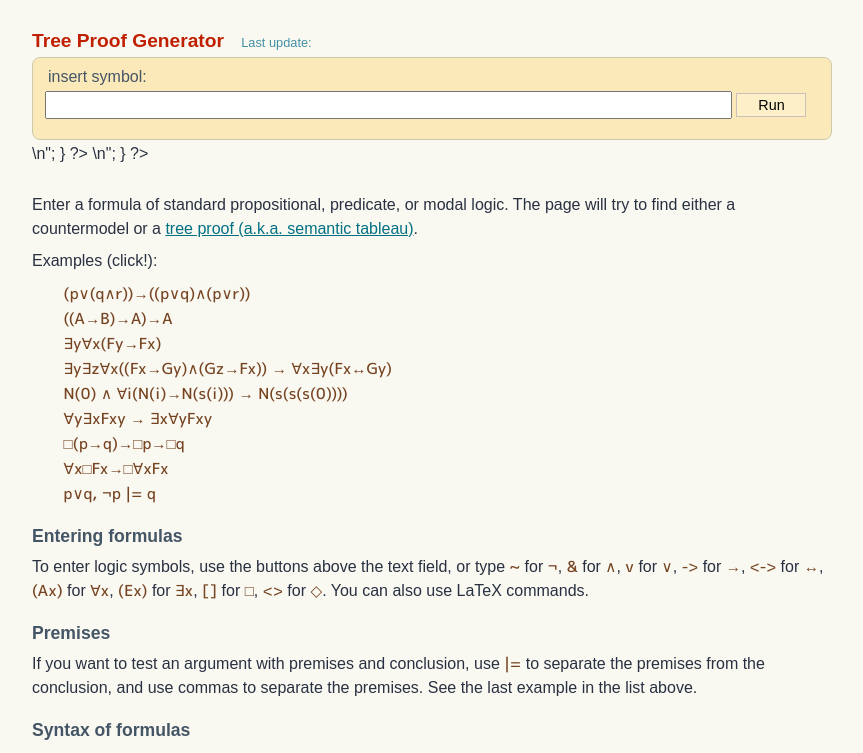
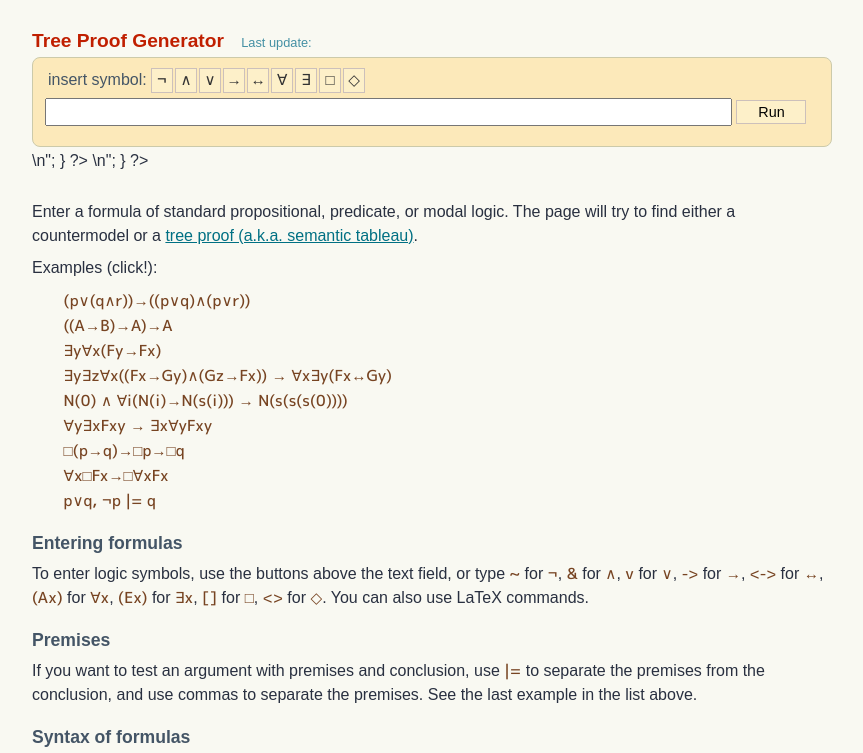
Before and after one commit to wo/tpg, a PHP site: page / in a window 1280 px wide. Shown: the top 753 px of the page, without its empty margins (208-1071 px from the left). Run offline with PHP 8.4, Linux system fonts and the light colour scheme.

Commit message:
minor improvements to page rendering and history navigation

```diff
--- a/index.html
+++ b/index.html
@@ -18,7 +18,10 @@
 
 <form id="inputForm" action="." method="get" onsubmit="return false">
   <div id="symbolButtonRow">
-    insert <span class="hideOnTablet">symbol:</span> <span id="symbolButtons"></span>
+    insert <span class="hideOnTablet">symbol:</span>
+    <div id="symbolButtons">
+      <div class="symbutton button formula">¬</div><div class="symbutton button formula">∧</div><div class="symbutton button formula">∨</div><div class="symbutton button formula">→</div><div class="symbutton button formula">↔</div><div class="symbutton button formula">∀</div><div class="symbutton button formula">∃</div><div class="symbutton button formula">□</div><div class="symbutton button formula">◇</div>
+    </div>
   </div>
   <div id="proveRow">
     <input type="text" size="60" name="flaField" id="flaField" class="formula">
@@ -36,7 +39,7 @@
     </span>
   </div>
 </form>
-<div id="backtostartpage"><a href="javascript:location.reload()">back to start page</a></div>
+<div id="backtostartpage"><a href="#">back to start page</a></div>
 
 <div id="status"></div>
 
@@ -80,15 +83,15 @@ else {
 
   <p>Examples (click!):</p>
   <ul id="exampleList">
-    <li class="formula">(p∨(q∧r))→((p∨q)∧(p∨r))</li>
-    <li class="formula">((A→B)→A)→A</li>
-    <li class="formula">∃y∀x(Fy→Fx)</li>
-    <li class="formula">∃y∃z∀x((Fx→Gy)∧(Gz→Fx)) → ∀x∃y(Fx↔Gy)</li>
-    <li class="formula">N(0) ∧ ∀i(N(i)→N(s(i))) → N(s(s(s(0))))</li>
-    <li class="formula">∀y∃xFxy → ∃x∀yFxy</li>
-    <li class="formula">□(p→q)→□p→□q</li>
-    <li class="formula">∀x□Fx→□∀xFx</li>
-    <li class="formula">p∨q, ¬p |= q</li>
+    <li class="formula"><a href="#(p∨(q∧r))→((p∨q)∧(p∨r))">(p∨(q∧r))→((p∨q)∧(p∨r))</a></li>
+    <li class="formula"><a href="#((A→B)→A)→A">((A→B)→A)→A</a></li>
+    <li class="formula"><a href="#∃y∀x(Fy→Fx)">∃y∀x(Fy→Fx)</a></li>
+    <li class="formula"><a href="#∃y∃z∀x((Fx→Gy)∧(Gz→Fx)) → ∀x∃y(Fx↔Gy)">∃y∃z∀x((Fx→Gy)∧(Gz→Fx)) → ∀x∃y(Fx↔Gy)</a></li>
+    <li class="formula"><a href="#N(0) ∧ ∀i(N(i)→N(s(i))) → N(s(s(s(0))))">N(0) ∧ ∀i(N(i)→N(s(i))) → N(s(s(s(0))))</a></li>
+    <li class="formula"><a href="#∀y∃xFxy → ∃x∀yFxy">∀y∃xFxy → ∃x∀yFxy</a></li>
+    <li class="formula"><a href="#□(p→q)→□p→□q">□(p→q)→□p→□q</a></li>
+    <li class="formula"><a href="#∀x□Fx→□∀xFx">∀x□Fx→□∀xFx</a></li>
+    <li class="formula"><a href="#p∨q, ¬p |= q">p∨q, ¬p |= q</a></li>
   </ul>
 
   <h3>Entering formulas</h3>
--- a/style.css
+++ b/style.css
@@ -11,7 +11,8 @@ a { color:#007083; }
 
 #inputForm { background:#fce9ba; color:#000; margin:5px 0; padding:10px 10px 10px 12px; border:1px solid #cccaaa; border-radius:8px; }
 #symbolButtonRow { margin:0 0 5px 3px; font-size:1em; color:#456; }
-#symbolButtonRow .formula { color:#444; }
+#symbolButtons { display:inline-block; }
+#symbolButtons .formula { color:#444; }
 #accessibilityRow { margin: 10px 0 0 3px; color:#234; }
 #proveButton { width:70px; font-size:0.9em; padding:3px; }
 #flaField { width:calc(100% - 97px); }
@@ -27,6 +28,7 @@ a { color:#007083; }
 #intro p { margin:8px 0; line-height:1.5em; }
 #exampleList { list-style-type:none; margin:0 30px 20px; padding:0; }
 #exampleList li { padding:0.1em; cursor:pointer; }
+#exampleList a { text-decoration:none; color:#742; }
 #intro .formula { color:#742; }
 #intro h3 { font-size:1.1em; font-weight:600; color:#456; margin:20px 0 5px;}
 
```
Also changed, not shown: index.js (+19 -36 lines).
